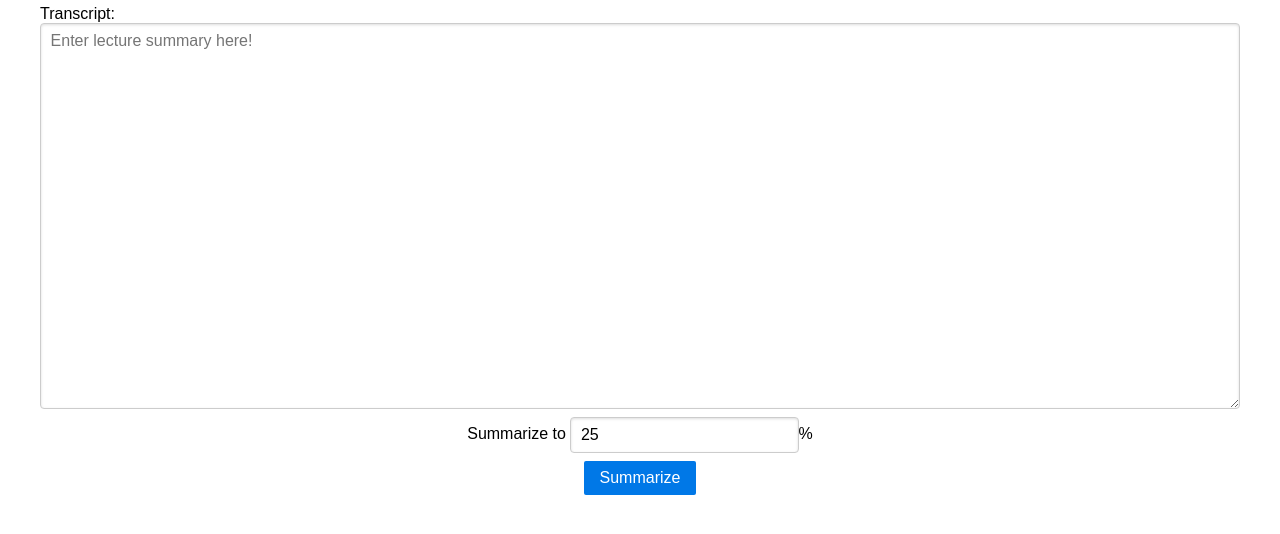
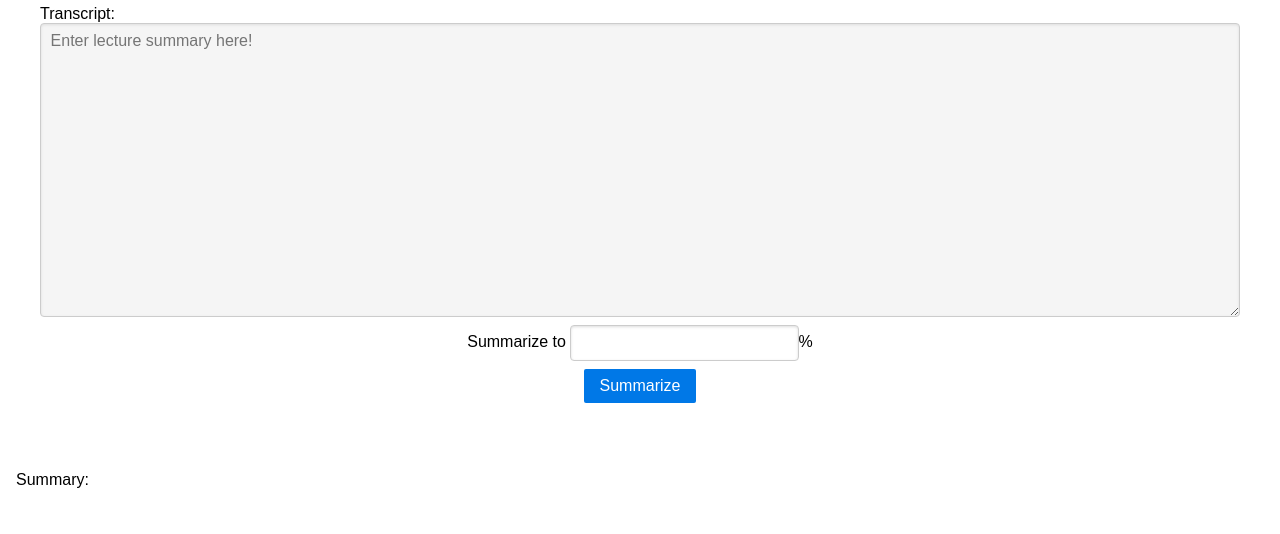
Before and after one commit to CS196Illinois/Group6, a Flask app: page / in a window 1280 px wide. Shown: the part 104-638 px from the top of the page. Run offline with Flask 2, Linux system fonts and the light colour scheme; some libraries are stand-ins or nearby versions.

Commit message:
Added color to text box and got rid of the default percentage of 25

```diff
--- a/app.py
+++ b/app.py
@@ -21,7 +21,7 @@ def index():
         data = request.form['transcript']
         length= int(request.form['length'])
         print(length)
-        return render_template(r'index.html', data=summarize(str(data), length), prefill=data)
+        return render_template(r'index.html', data=summarize(str(data), length), prefill=data, size=length)
         # return text from the webpage
 
 
--- a/static/styles/style.css
+++ b/static/styles/style.css
@@ -35,4 +35,9 @@ h4 {
 
 .input {
     width: 100%;
+    background-color: whitesmoke;
 }
+.size {
+    background-color: whitesmoke;
+}
+.
--- a/templates/index.html
+++ b/templates/index.html
@@ -18,10 +18,10 @@
         <fieldset>
             <label>Transcript:</label>
             <div class = "full-width"></div>
-            <textarea name="transcript" rows="20" class="input" placeholder="Enter lecture summary here!">{{prefill}}</textarea>
+            <textarea name="transcript" rows="15" class="input" placeholder="Enter lecture summary here!">{{prefill}}</textarea>
             <div class = "full-width"></div>
             <div class = "summarizebtn">
-                Summarize to <input id="length" name="length" type="number" value="25">%
+                Summarize to <input id="length" name="length" type="number">%
             </div>
             <div class = "full-width"></div>
             <div class = "summarizebtn">
@@ -32,7 +32,10 @@
     </div>
   </div>
 
-<div class="summary"> {{data}} </div>
+<div class="summary">
+  <p>Summary: </p>
+  {{data}}
+</div>
 </div>
 </body>
 </html>
```
